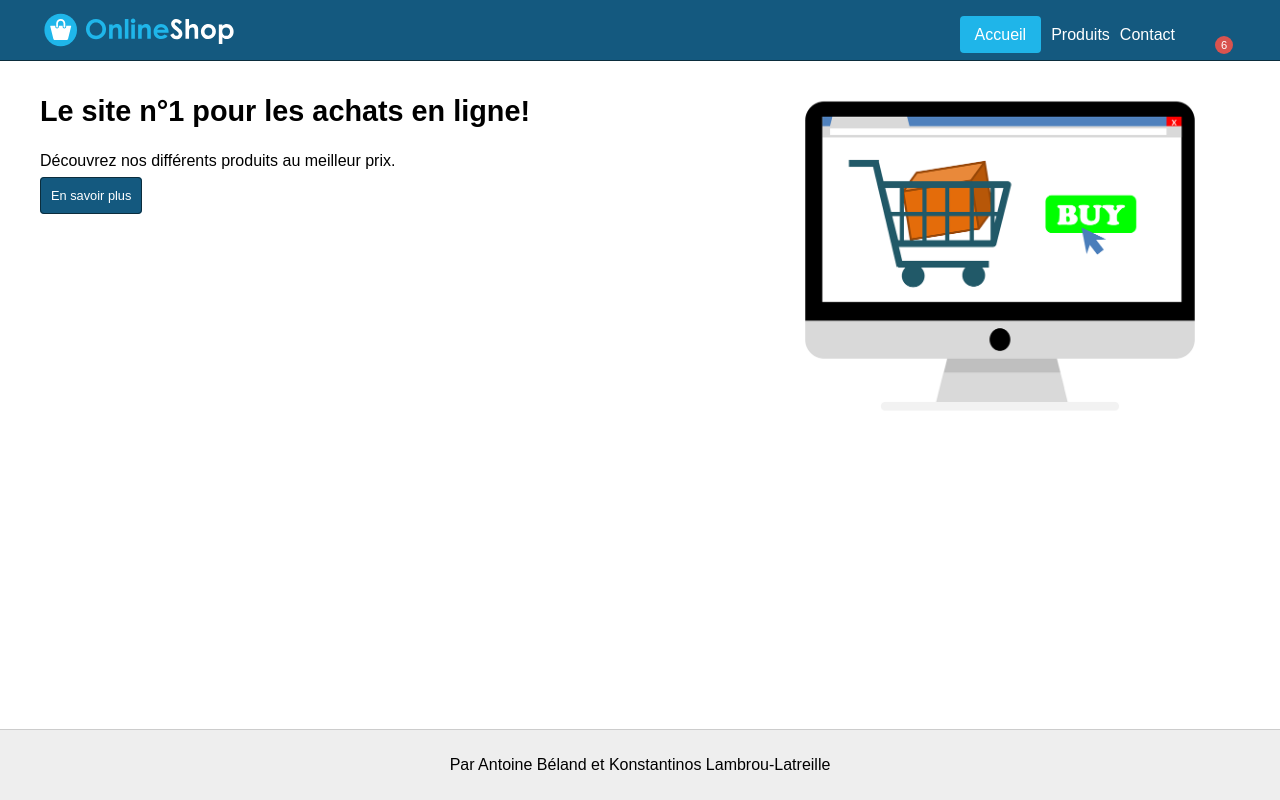
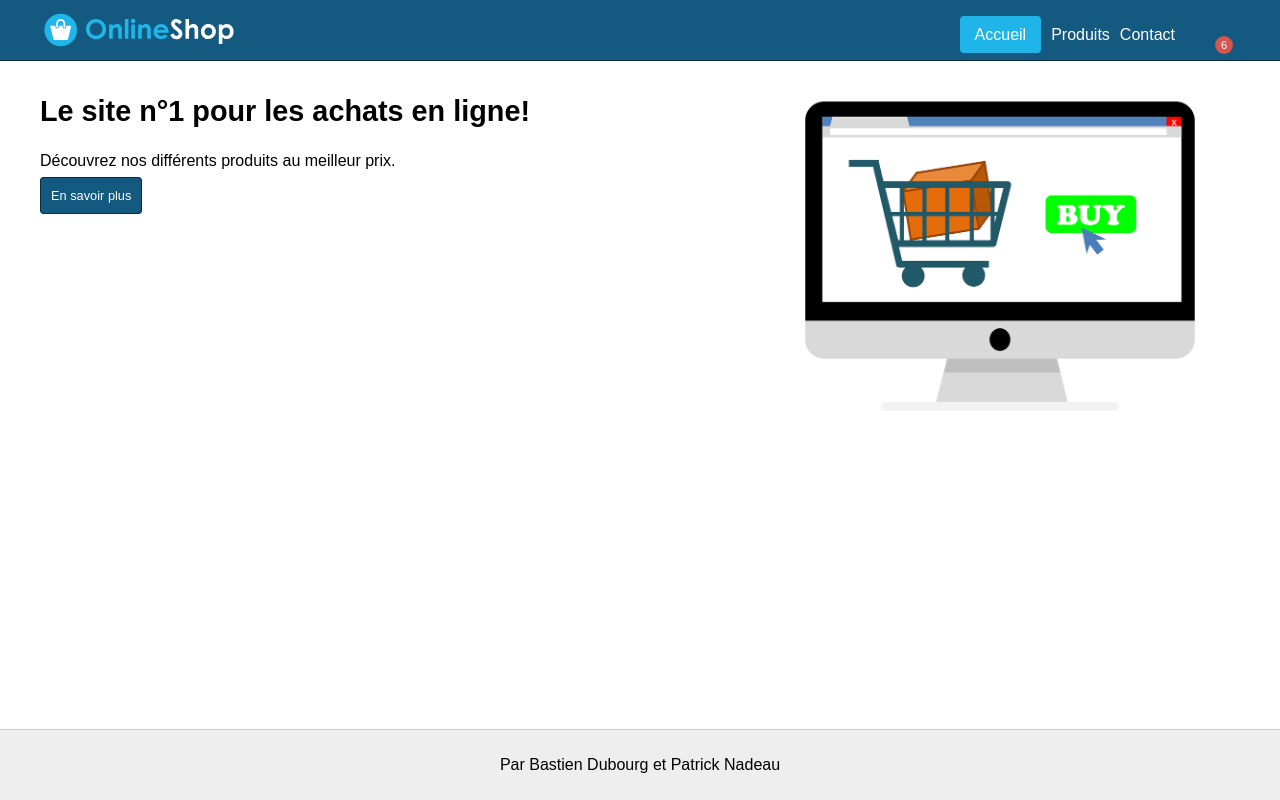
Before and after one commit to CyberPat31/tp5log4420, an Angular app in the folder client/: page /accueil in a window 1280 px wide. Built offline with nearby package versions, Linux system fonts and the light colour scheme; some icons are missing.

Commit message:
Update app.component.ts

```diff
--- a/client/src/app/app.component.ts
+++ b/client/src/app/app.component.ts
@@ -11,9 +11,10 @@ export class AppComponent {
 
   // TODO: Modifier le nom des auteurs pour vos noms
   readonly authors = [
-    'Antoine Béland',
-    'Konstantinos Lambrou-Latreille'
+    'Bastien Dubourg',
+    'Patrick Nadeau'
   ];
 
   // TODO: À compléter
+  count = 0;
 }
```
